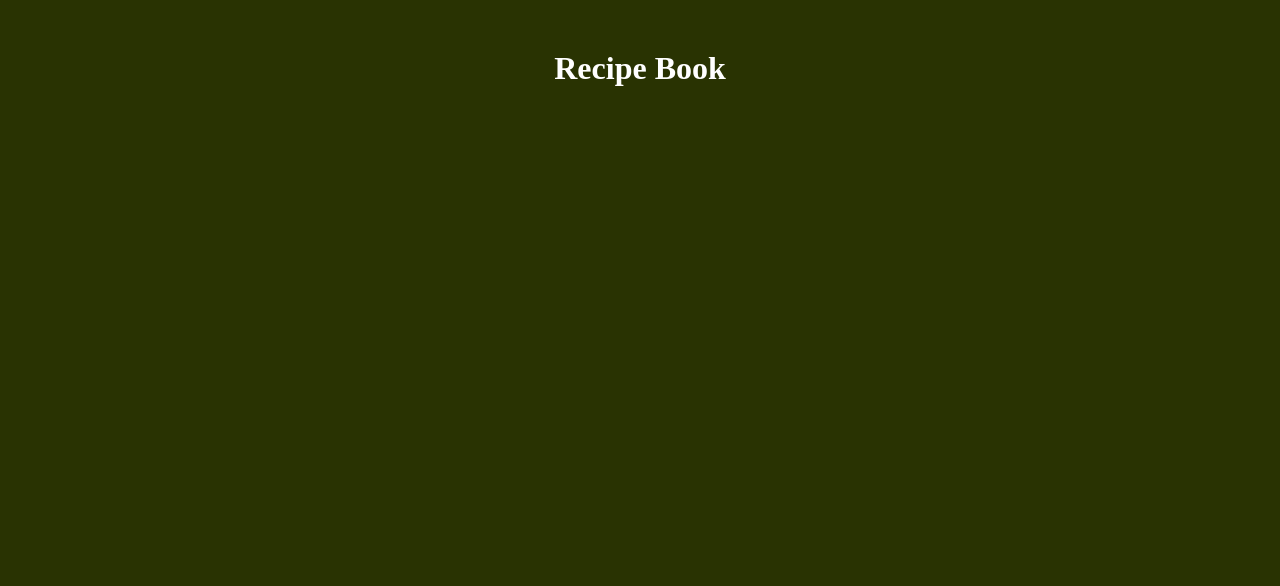
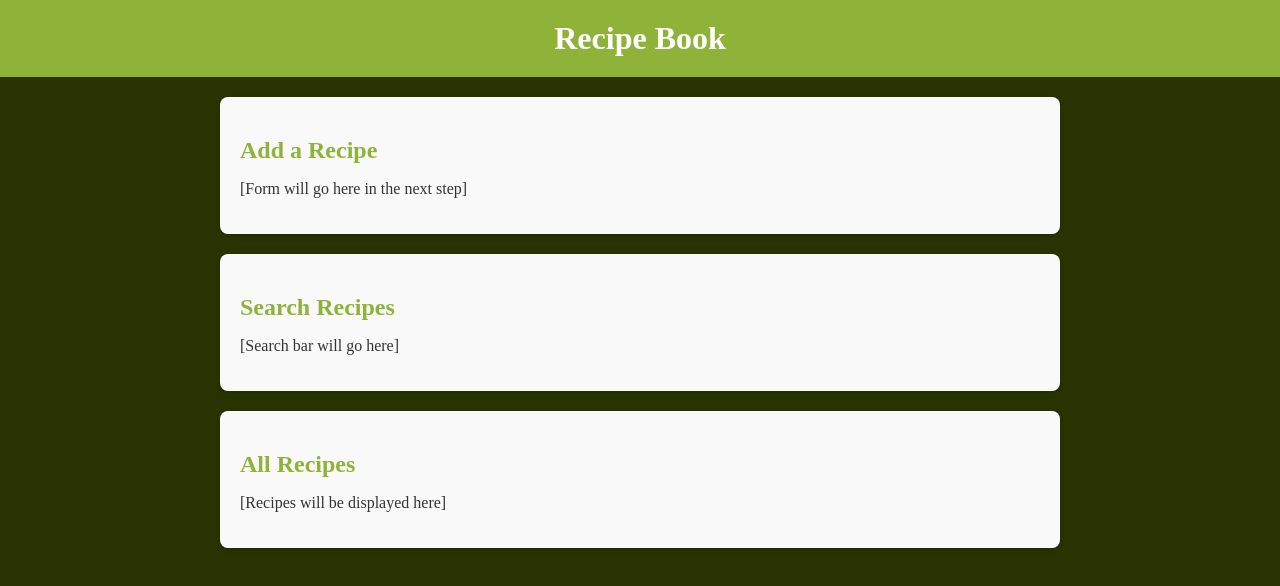
Before and after one commit to Jyoti-coder1/jyoti-projects-collection, a plain HTML site: page Recipe Book/index.html in a window 1280 px wide. Drawn offline with Linux system fonts and the light colour scheme.

Commit message:
Header & Layout

```diff
--- a/Recipe Book/index.html
+++ b/Recipe Book/index.html
@@ -7,7 +7,28 @@
     <link rel="stylesheet" href="style.css">
 </head>
 <body>
-    <h1>Recipe Book</h1>
+    <!--Header-->
+    <header>
+        <h1>Recipe Book</h1>
+    </header>
+
+    <!--Form section-->
+    <section class="form-section">
+        <h2>Add a Recipe</h2>
+        <p>[Form will go here in the next step]</p>
+    </section>
+
+    <!--Search Section-->
+    <section class="search-section">
+        <h2>Search Recipes</h2>
+        <p>[Search bar will go here]</p>
+    </section>
+
+    <!--Recipes Section-->
+    <section class="recipes-section">
+        <h2>All Recipes</h2>
+        <p>[Recipes will be displayed here]</p>
+    </section>
 
     <script src="script.js"></script>
 </body>
--- a/Recipe Book/script.js
+++ b/Recipe Book/script.js
@@ -1 +1 @@
-console.log("Day 1 setup complete! JavaScript is connected.");
+console.log("Day 2 setup complete! Layout is ready.");
--- a/Recipe Book/style.css
+++ b/Recipe Book/style.css
@@ -1,10 +1,32 @@
 body {
     background-color: #293302;
     font-family: 'Times New Roman', Times, serif;
+    margin: 0;
+    padding: 0;
+    color: #333;
 }
 
-h1 {
+header {
+    background-color: #8FB339;
+    color: #ffffff;
     text-align: center;
-    margin-top: 50px;
-    color: #fff;
+    padding: 20px;
 }
+
+header h1 {
+    margin: 0;
+}
+
+section {
+    background: #f9f9f9;
+    margin: 20px auto;
+    padding: 20px;
+    max-width: 800px;
+    border-radius: 8px;
+    box-shadow: 0 2px 5px rgba(0, 0, 0, 0.15);
+}
+
+h2 {
+    margin-bottom: 10px;
+    color: #8FB339;
+}
```
